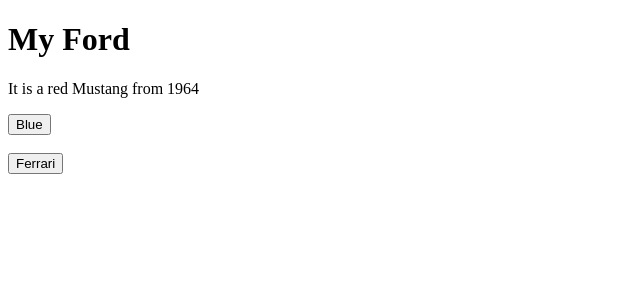
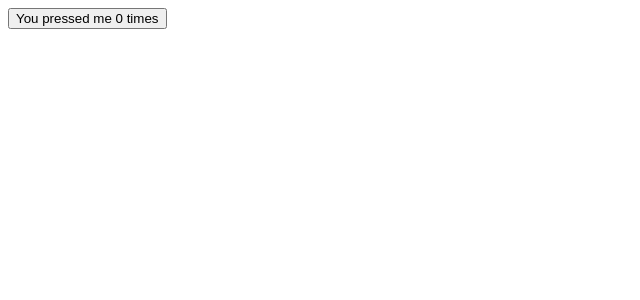
Before and after one commit to this-is-emon/react-practice, a React (Vite) app in the folder 03counter/: page / in a window 1280 px wide. Shown: the top 300 px of the page, without its empty margins (0-640 px from the left). Built offline with nearby package versions, Linux system fonts and the light colour scheme.

Commit message:
Counter component added

```diff
--- a/03counter/src/App.jsx
+++ b/03counter/src/App.jsx
@@ -1,9 +1,11 @@
-import ObjectInUseState from "./components/ObjectInUseState/ObjectInUseState";
+import Counter from "./components/Counter/counter";
+//import ObjectInUseState from "./components/ObjectInUseState";
 
 function App() {
   return (
     <>
-      <ObjectInUseState />
+      {/* <ObjectInUseState /> */}
+      <Counter />
     </>
   );
 }
--- /dev/null
+++ b/03counter/src/components/Counter/Counter.jsx
@@ -0,0 +1,13 @@
+// eslint-disable-next-line no-unused-vars
+import React, { useState } from "react";
+
+function Counter() {
+  const [count, setCount] = useState(0);
+
+  function handleClick() {
+    setCount(count + 1);
+  }
+  return <button onClick={handleClick}>You pressed me {count} times</button>;
+}
+
+export default Counter;
```
